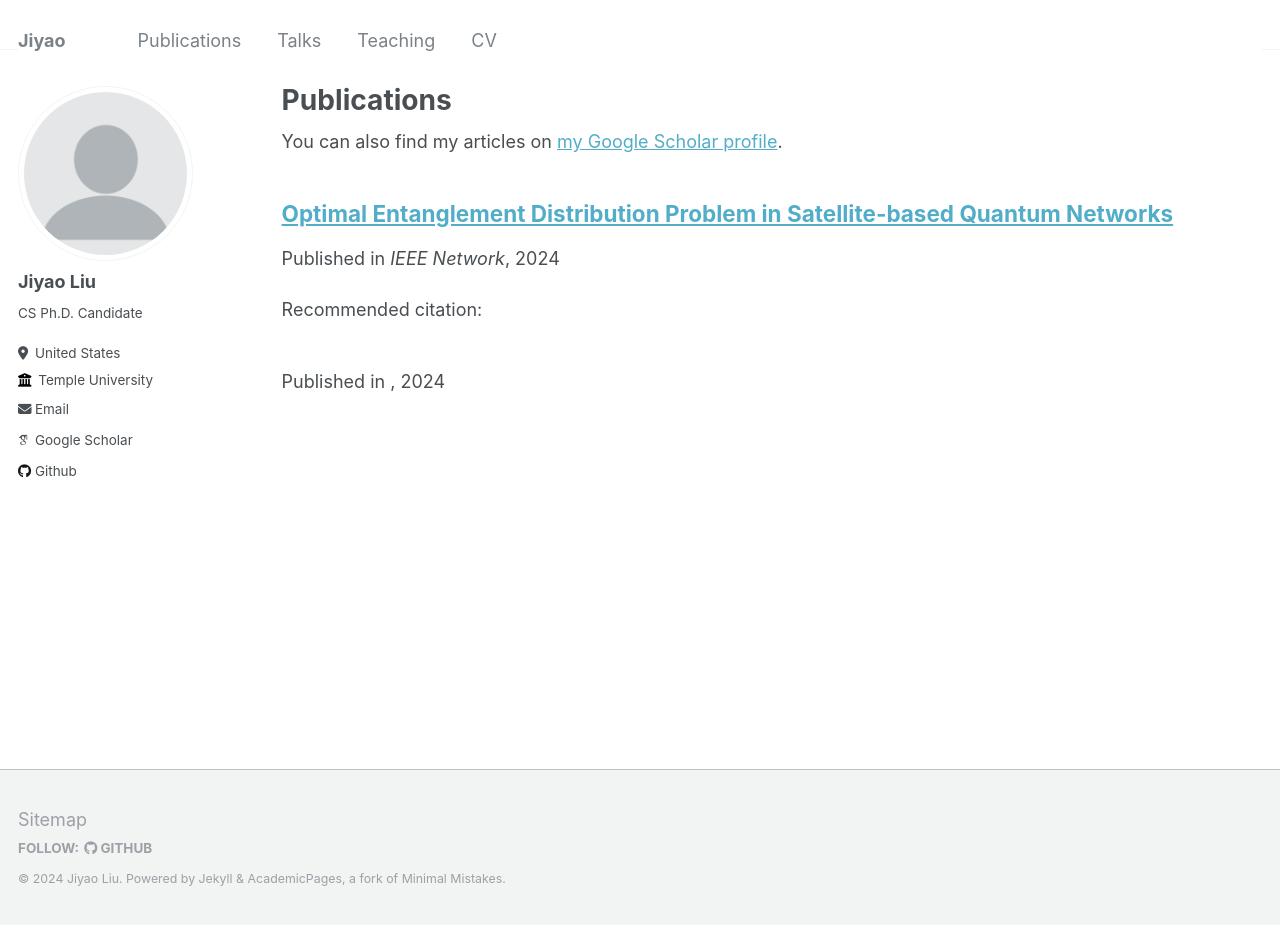
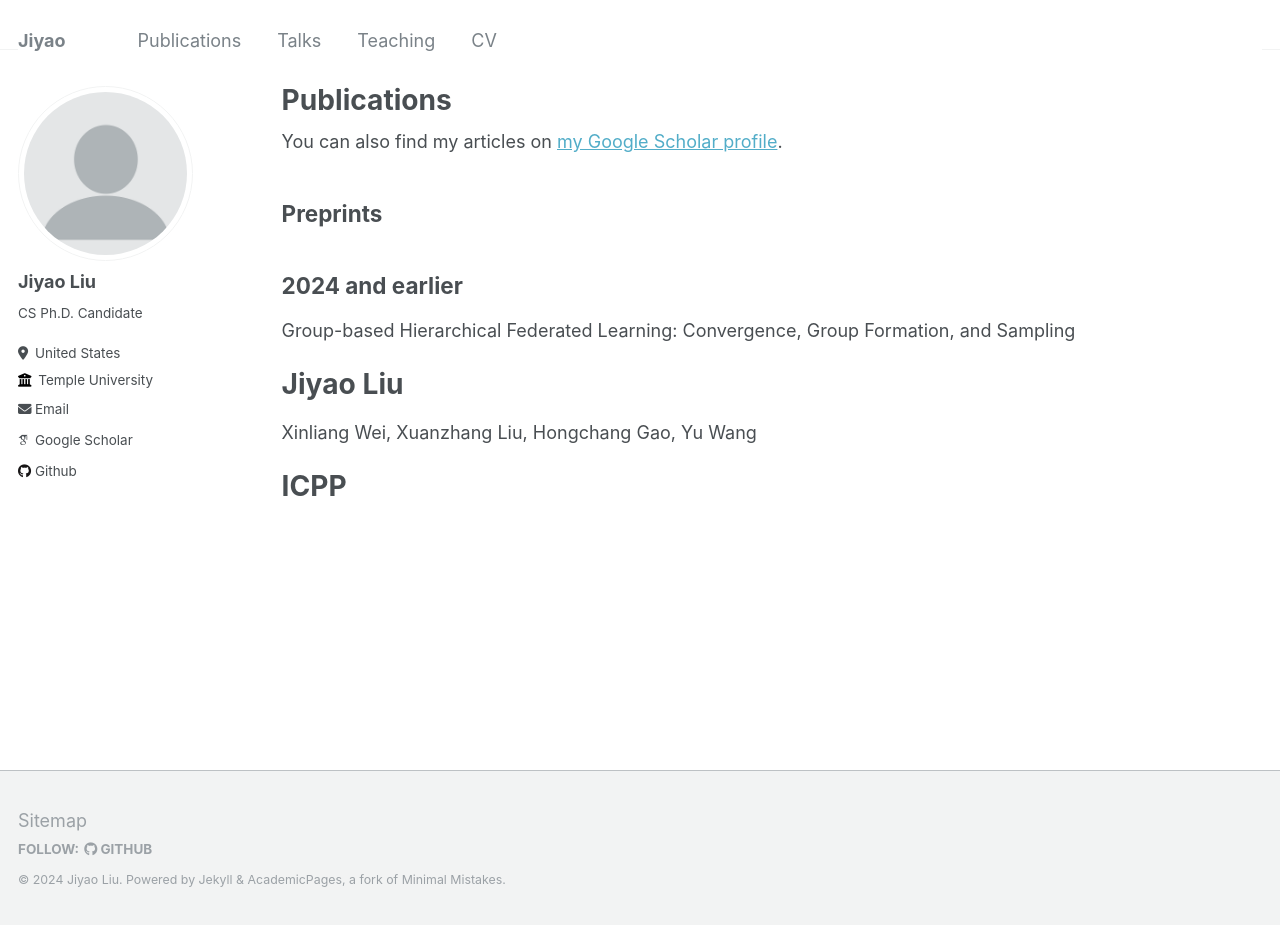
Before and after one commit to Jiyao17/Jiyao17.github.io-backup, a Jekyll site: the page built from _pages/publications.md, in a window 1280 px wide and 925 px high. Built offline with Jekyll 4.4.1, drawn with Linux system fonts in a browser that asks for light colours; some web fonts are replaced.

Commit message:
Update publications.md

```diff
--- a/_pages/publications.md
+++ b/_pages/publications.md
@@ -9,8 +9,18 @@ author_profile: true
   <div class="wordwrap">You can also find my articles on <a href="{{site.author.googlescholar}}">my Google Scholar profile</a>.</div>
 {% endif %}
 
+<!--
 {% include base_path %}
 
 {% for post in site.publications reversed %}
   {% include archive-single.html %}
 {% endfor %}
+-->
+
+## Preprints
+
+## 2024 and earlier
+Group-based Hierarchical Federated Learning: Convergence, Group Formation, and Sampling
+# Jiyao Liu
+Xinliang Wei, Xuanzhang Liu, Hongchang Gao, Yu Wang
+# ICPP
```
